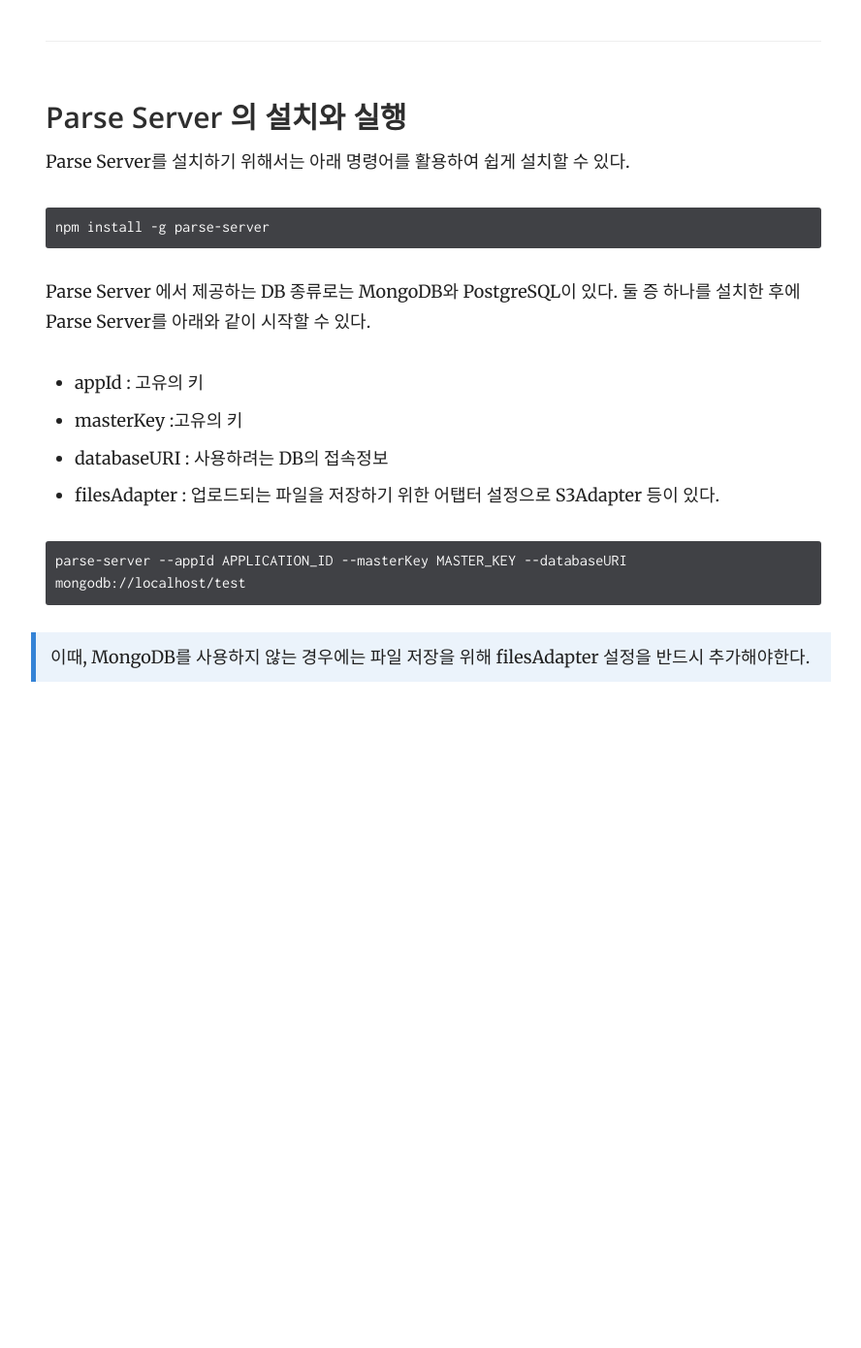
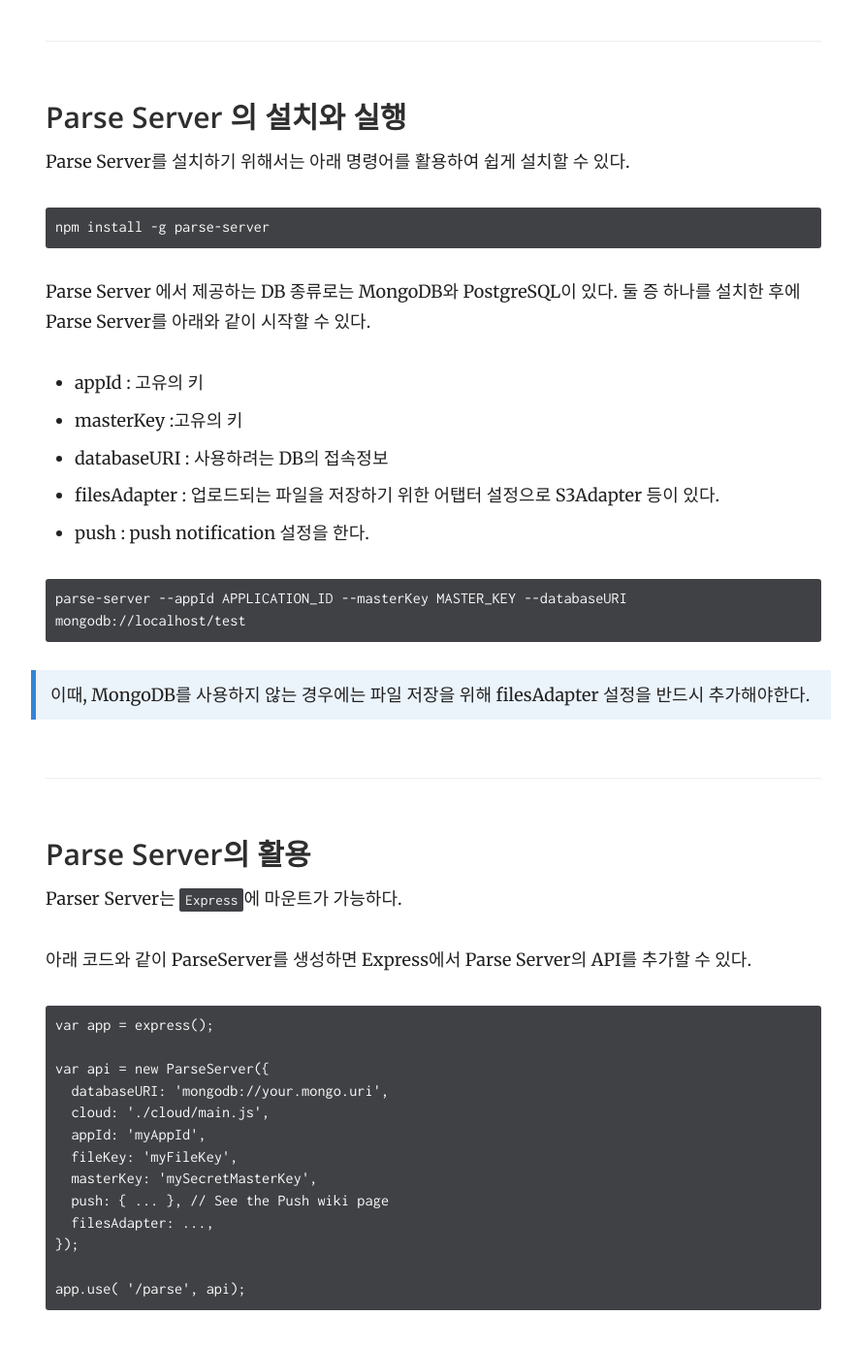
Before and after one commit to S5Platform/s5Platform.github.io, a Jekyll site: the page built from _docs/2.parse/parse_server.md, in a window 1280 px wide and 1400 px high, scrolled down 1178 px. Shown: the top 1390 px of the window at 97% size, without its empty margins (343-1231 px from the left). Built offline with Jekyll 4.4.1, drawn with Linux system fonts in a browser that asks for light colours; before the commit the page ends 1919 px from its top, so only the background shows below that.

Commit message:
Update doc

````diff
--- a/_docs/2.parse/parse_server.md
+++ b/_docs/2.parse/parse_server.md
@@ -35,9 +35,32 @@
 - masterKey :고유의 키
 - databaseURI : 사용하려는 DB의 접속정보
 - filesAdapter : 업로드되는 파일을 저장하기 위한 어탭터 설정으로 S3Adapter 등이 있다.
+- push : push notification 설정을 한다.
 
 ```
 parse-server --appId APPLICATION_ID --masterKey MASTER_KEY --databaseURI mongodb://localhost/test
 ```
 
 > 이때, MongoDB를 사용하지 않는 경우에는 파일 저장을 위해 filesAdapter 설정을 반드시 추가해야한다.
+
+### Parse Server의 활용
+
+Parser Server는 `Express`에 마운트가 가능하다.
+
+아래 코드와 같이 ParseServer를 생성하면 Express에서 Parse Server의 API를 추가할 수 있다.
+
+```
+var app = express();
+
+var api = new ParseServer({
+  databaseURI: 'mongodb://your.mongo.uri',
+  cloud: './cloud/main.js',
+  appId: 'myAppId',
+  fileKey: 'myFileKey',
+  masterKey: 'mySecretMasterKey',
+  push: { ... }, // See the Push wiki page
+  filesAdapter: ...,
+});
+
+app.use( '/parse', api);
+```
````
Also changed, not shown: _docs/1.stalk/stalk_messenger.md (+6 -1 lines).
